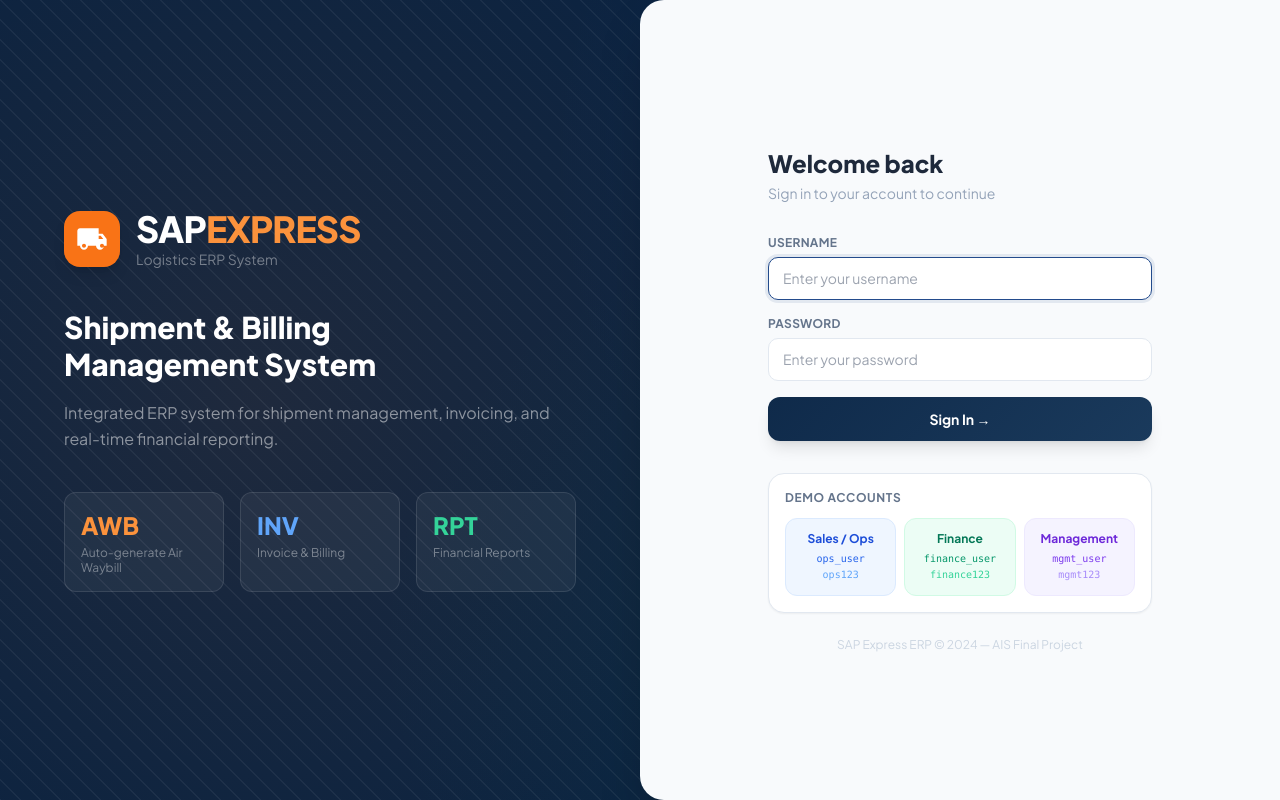
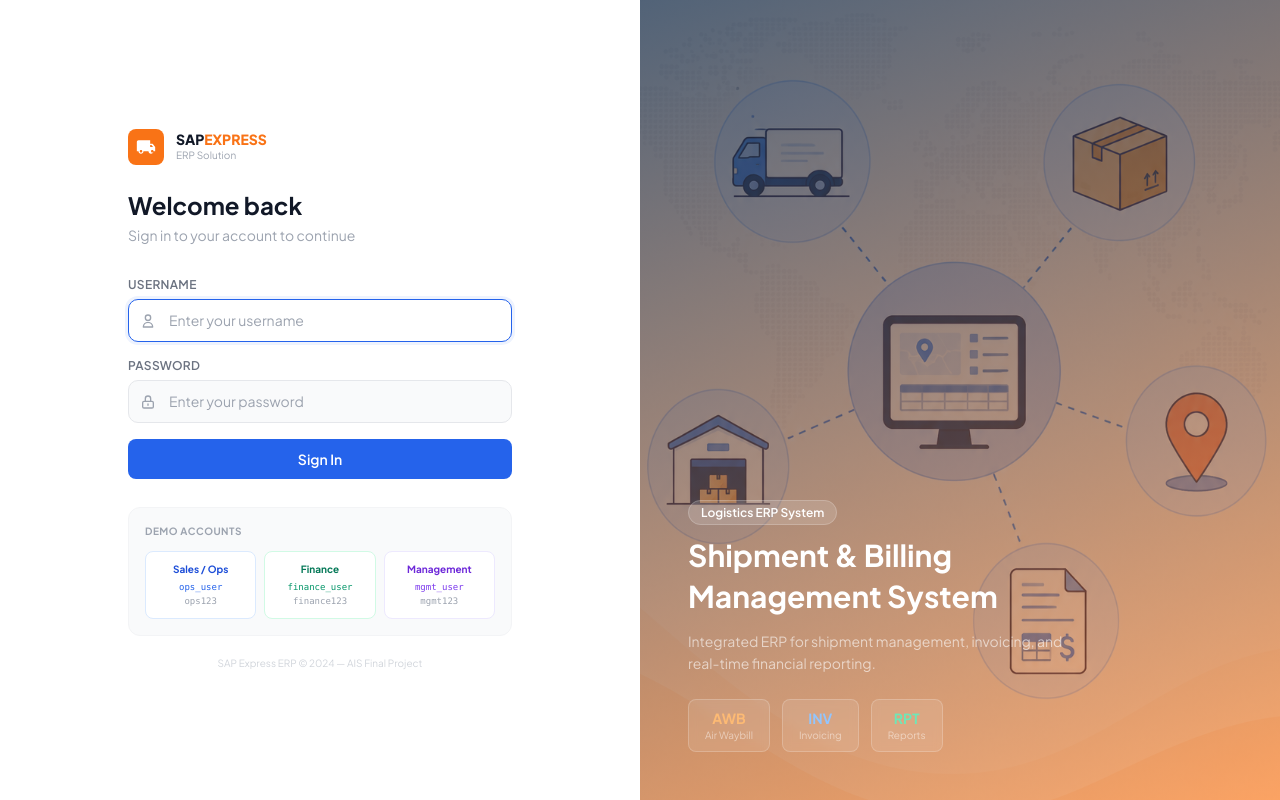
Before and after one commit to guzelaz23/LogisticsERPSystem, a Django app: page /accounts/login/ in a window 1280 px wide. Run offline with Django 5.2, Linux system fonts and the light colour scheme; some libraries are stand-ins or nearby versions.

Commit message:
update all files

```diff
--- a/reports/templates/reports/revenue_report.html
+++ b/reports/templates/reports/revenue_report.html
@@ -34,7 +34,10 @@
 <div class="mb-5 flex items-center justify-between no-print">
     <div>
         <h1 class="text-xl font-extrabold text-slate-800">Revenue Report</h1>
-        <p class="text-sm text-slate-500 mt-0.5">Revenue analysis and financial performance</p>
+        <p class="text-sm text-slate-500 mt-0.5">Revenue from shipments — excl. expenses.
+            <a href="{% url 'income_statement' %}{% if start_date %}?start_date={{ start_date }}{% if end_date %}&end_date={{ end_date }}{% endif %}{% elif end_date %}?end_date={{ end_date }}{% endif %}"
+               class="text-blue-600 hover:underline font-medium">View Income Statement (revenue − expense) →</a>
+        </p>
     </div>
     <div class="flex gap-2">
         <a href="?{% if start_date %}start_date={{ start_date }}&{% endif %}{% if end_date %}end_date={{ end_date }}&{% endif %}export=csv"
--- a/reports/urls.py
+++ b/reports/urls.py
@@ -8,6 +8,7 @@ urlpatterns = [
     path('income-statement/', views.income_statement, name='income_statement'),
     path('balance-sheet/',    views.balance_sheet,    name='balance_sheet'),
     path('journal-entries/',  views.journal_entries,  name='journal_entries'),
+    path('journal-entries/<int:pk>/delete/', views.delete_journal_entry, name='delete_journal_entry'),
     path('ar-aging/',         views.ar_aging,          name='ar_aging'),
     path('cash-flow/',        views.cash_flow_statement, name='cash_flow_statement'),
 ]
--- a/shipments/forms.py
+++ b/shipments/forms.py
@@ -14,12 +14,12 @@ class ShipmentForm(forms.ModelForm):
             'sender_name': forms.TextInput(attrs={'class': 'w-full px-4 py-2 border rounded-lg focus:ring-2 focus:ring-orange-500 focus:border-orange-500', 'x-model': 'senderName'}),
             'sender_phone': forms.TextInput(attrs={'class': 'w-full px-4 py-2 border rounded-lg focus:ring-2 focus:ring-orange-500 focus:border-orange-500', 'x-model': 'senderPhone'}),
             'sender_address': forms.Textarea(attrs={'class': 'w-full px-4 py-2 border rounded-lg focus:ring-2 focus:ring-orange-500 focus:border-orange-500', 'rows': 3, 'x-model': 'senderAddress'}),
-            'origin_city': forms.Select(attrs={'class': 'w-full px-4 py-2 border rounded-lg focus:ring-2 focus:ring-orange-500 focus:border-orange-500', 'x-model': 'originCity'}),
+            'origin_city': forms.TextInput(attrs={'class': 'w-full px-4 py-2 border rounded-lg focus:ring-2 focus:ring-orange-500 focus:border-orange-500', 'x-model': 'originCity', 'placeholder': 'e.g. Jakarta'}),
 
             'recipient_name': forms.TextInput(attrs={'class': 'w-full px-4 py-2 border rounded-lg focus:ring-2 focus:ring-orange-500 focus:border-orange-500'}),
             'recipient_phone': forms.TextInput(attrs={'class': 'w-full px-4 py-2 border rounded-lg focus:ring-2 focus:ring-orange-500 focus:border-orange-500'}),
             'recipient_address': forms.Textarea(attrs={'class': 'w-full px-4 py-2 border rounded-lg focus:ring-2 focus:ring-orange-500 focus:border-orange-500', 'rows': 3}),
-            'destination_city': forms.Select(attrs={'class': 'w-full px-4 py-2 border rounded-lg focus:ring-2 focus:ring-orange-500 focus:border-orange-500'}),
+            'destination_city': forms.TextInput(attrs={'class': 'w-full px-4 py-2 border rounded-lg focus:ring-2 focus:ring-orange-500 focus:border-orange-500', 'placeholder': 'e.g. Surabaya'}),
 
             'service_type': forms.Select(attrs={'class': 'w-full px-4 py-2 border rounded-lg focus:ring-2 focus:ring-orange-500 focus:border-orange-500', 'x-model': 'serviceType'}),
             'weight_kg': forms.NumberInput(attrs={'class': 'w-full px-4 py-2 border rounded-lg focus:ring-2 focus:ring-orange-500 focus:border-orange-500', 'x-model': 'weight', 'step': '0.1'}),
--- a/shipments/models.py
+++ b/shipments/models.py
@@ -22,11 +22,11 @@ class Shipment(models.Model):
     sender_name         = models.CharField(max_length=200)
     sender_phone        = models.CharField(max_length=20)
     sender_address      = models.TextField()
-    origin_city         = models.CharField(max_length=100, choices=ORIGIN_CHOICES)
+    origin_city         = models.CharField(max_length=100)
     recipient_name      = models.CharField(max_length=200)
     recipient_phone     = models.CharField(max_length=20)
     recipient_address   = models.TextField()
-    destination_city    = models.CharField(max_length=100, choices=ORIGIN_CHOICES)
+    destination_city    = models.CharField(max_length=100)
     service_type        = models.CharField(max_length=10, choices=SERVICE_CHOICES, default='REG')
     weight_kg           = models.DecimalField(max_digits=8, decimal_places=2)
     length_cm           = models.DecimalField(max_digits=6, decimal_places=1, default=0)
--- a/templates/registration/login.html
+++ b/templates/registration/login.html
@@ -1,129 +1,154 @@
+{% load static %}
 <!DOCTYPE html>
 <html lang="en">
 <head>
     <meta charset="UTF-8">
     <meta name="viewport" content="width=device-width, initial-scale=1.0">
     <title>Login — SAP Express ERP</title>
-    <link href="https://fonts.googleapis.com/css2?family=Plus+Jakarta+Sans:wght@300;400;500;600;700;800&family=JetBrains+Mono:wght@400;500&display=swap" rel="stylesheet">
+    <link href="https://fonts.googleapis.com/css2?family=Plus+Jakarta+Sans:wght@300;400;500;600;700;800&display=swap" rel="stylesheet">
     <script src="https://cdn.tailwindcss.com"></script>
     <style>
         body { font-family: 'Plus Jakarta Sans', sans-serif; }
-        .bg-pattern {
-            background-color: #0c2340;
-            background-image: radial-gradient(circle at 20% 50%, rgba(249,115,22,0.08) 0%, transparent 50%),
-                              radial-gradient(circle at 80% 20%, rgba(59,130,246,0.06) 0%, transparent 40%),
-                              radial-gradient(circle at 60% 80%, rgba(16,185,129,0.04) 0%, transparent 40%);
+        .form-input {
+            width: 100%; padding: 10px 14px 10px 40px;
+            border: 1.5px solid #E5E7EB; border-radius: 10px;
+            font-size: 14px; font-family: 'Plus Jakarta Sans', sans-serif;
+            color: #111827; background: #F9FAFB;
+            transition: border-color .15s, box-shadow .15s, background .15s; outline: none;
         }
-        .form-input {
-            width:100%; padding:10px 14px; border:1.5px solid #e2e8f0;
-            border-radius:10px; font-size:14px; font-family:'Plus Jakarta Sans',sans-serif;
-            color:#0f172a; background:#fff; transition:border-color .15s,box-shadow .15s; outline:none;
+        .form-input:focus {
+            border-color: #2563EB; box-shadow: 0 0 0 3px rgba(37,99,235,0.08);
+            background: #fff;
         }
-        .form-input:focus { border-color:#234b8c; box-shadow:0 0 0 3px rgba(35,75,140,0.1); }
+        .input-wrap { position: relative; }
+        .input-wrap svg { position: absolute; left: 12px; top: 50%; transform: translateY(-50%); width: 16px; height: 16px; color: #9CA3AF; pointer-events: none; }
     </style>
 </head>
-<body class="bg-pattern min-h-screen flex">
-    <!-- Left: Branding Panel -->
-    <div class="hidden lg:flex flex-col justify-center px-16 w-1/2 relative overflow-hidden">
-        <div class="absolute inset-0 opacity-5" style="background-image:repeating-linear-gradient(45deg,#fff 0,#fff 1px,transparent 0,transparent 50%);background-size:20px 20px;"></div>
-        <div class="relative z-10">
-            <div class="flex items-center gap-4 mb-10">
-                <div class="w-14 h-14 rounded-2xl bg-orange-500 flex items-center justify-center shadow-lg">
-                    <svg class="w-8 h-8 text-white" fill="currentColor" viewBox="0 0 24 24"><path d="M20 8h-3V4H3c-1.1 0-2 .9-2 2v11h2c0 1.66 1.34 3 3 3s3-1.34 3-3h6c0 1.66 1.34 3 3 3s3-1.34 3-3h2v-5l-3-4zm-1.5 1.5l1.96 2.5H17V9.5h1.5zM6 18.5c-.83 0-1.5-.67-1.5-1.5s.67-1.5 1.5-1.5 1.5.67 1.5 1.5-.67 1.5-1.5 1.5zm13.5 0c-.83 0-1.5-.67-1.5-1.5s.67-1.5 1.5-1.5 1.5.67 1.5 1.5-.67 1.5-1.5 1.5z"/></svg>
+<body class="min-h-screen flex bg-gray-50">
+
+    <!-- Left: Login Form -->
+    <div class="flex-1 flex flex-col items-center justify-center px-8 py-12 bg-white min-h-screen">
+        <div class="w-full max-w-sm">
+
+            <!-- Logo -->
+            <div class="mb-8">
+                <div class="flex items-center gap-3 mb-6">
+                    <div class="w-9 h-9 rounded-lg bg-orange-500 flex items-center justify-center flex-shrink-0">
+                        <svg class="w-5 h-5 text-white" fill="currentColor" viewBox="0 0 24 24"><path d="M20 8h-3V4H3c-1.1 0-2 .9-2 2v11h2c0 1.66 1.34 3 3 3s3-1.34 3-3h6c0 1.66 1.34 3 3 3s3-1.34 3-3h2v-5l-3-4zm-1.5 1.5l1.96 2.5H17V9.5h1.5zM6 18.5c-.83 0-1.5-.67-1.5-1.5s.67-1.5 1.5-1.5 1.5.67 1.5 1.5-.67 1.5-1.5 1.5zm13.5 0c-.83 0-1.5-.67-1.5-1.5s.67-1.5 1.5-1.5 1.5.67 1.5 1.5-.67 1.5-1.5 1.5z"/></svg>
+                    </div>
+                    <div>
+                        <div class="font-extrabold text-gray-900 text-sm leading-none">SAP<span class="text-orange-500">EXPRESS</span></div>
+                        <div class="text-[10px] text-gray-400 mt-0.5">ERP Solution</div>
+                    </div>
                 </div>
+                <h2 class="text-2xl font-bold text-gray-900">Welcome back</h2>
+                <p class="text-gray-400 text-sm mt-1">Sign in to your account to continue</p>
+            </div>
+
+            <!-- Error messages -->
+            {% if messages %}{% for message in messages %}
+            <div class="mb-4 p-3 rounded-lg text-sm {% if message.tags == 'error' %}bg-red-50 text-red-700 border border-red-200{% else %}bg-emerald-50 text-emerald-700 border border-emerald-200{% endif %}">{{ message }}</div>
+            {% endfor %}{% endif %}
+
+            {% if form.errors %}
+            <div class="mb-4 p-3 bg-red-50 border border-red-200 rounded-lg text-sm text-red-600 flex items-center gap-2">
+                <svg class="w-4 h-4 flex-shrink-0" fill="none" stroke="currentColor" viewBox="0 0 24 24"><path stroke-linecap="round" stroke-linejoin="round" stroke-width="2" d="M12 8v4m0 4h.01M21 12a9 9 0 11-18 0 9 9 0 0118 0z"></path></svg>
+                Incorrect username or password. Please try again.
+            </div>
+            {% endif %}
+
+            <!-- Form -->
+            <form method="post" class="space-y-4">
+                {% csrf_token %}
+                <input type="hidden" name="next" value="{{ next }}">
+
                 <div>
-                    <h1 class="text-4xl font-black text-white tracking-tight">SAP<span class="text-orange-400">EXPRESS</span></h1>
-                    <p class="text-white/40 text-sm">Logistics ERP System</p>
+                    <label class="block text-xs font-semibold text-gray-500 mb-1.5 uppercase tracking-wide">Username</label>
+                    <div class="input-wrap">
+                        <svg fill="none" stroke="currentColor" viewBox="0 0 24 24"><path stroke-linecap="round" stroke-linejoin="round" stroke-width="2" d="M16 7a4 4 0 11-8 0 4 4 0 018 0zM12 14a7 7 0 00-7 7h14a7 7 0 00-7-7z"/></svg>
+                        <input type="text" name="username" autofocus required class="form-input" placeholder="Enter your username">
+                    </div>
+                </div>
+
+                <div>
+                    <label class="block text-xs font-semibold text-gray-500 mb-1.5 uppercase tracking-wide">Password</label>
+                    <div class="input-wrap">
+                        <svg fill="none" stroke="currentColor" viewBox="0 0 24 24"><path stroke-linecap="round" stroke-linejoin="round" stroke-width="2" d="M12 15v2m-6 4h12a2 2 0 002-2v-6a2 2 0 00-2-2H6a2 2 0 00-2 2v6a2 2 0 002 2zm10-10V7a4 4 0 00-8 0v4h8z"/></svg>
+                        <input type="password" name="password" required class="form-input" placeholder="Enter your password">
+                    </div>
+                </div>
+
+                <button type="submit" class="w-full py-2.5 rounded-lg font-semibold text-sm text-white bg-blue-600 hover:bg-blue-700 transition-colors mt-1 cursor-pointer">
+                    Sign In
+                </button>
+            </form>
+
+            <!-- Demo Accounts -->
+            <div class="mt-7 border border-gray-100 rounded-xl p-4 bg-gray-50">
+                <p class="text-[10px] font-bold text-gray-400 uppercase tracking-wider mb-3">Demo Accounts</p>
+                <div class="grid grid-cols-3 gap-2 text-center">
+                    <div class="bg-white rounded-lg p-2.5 border border-blue-100">
+                        <p class="font-bold text-blue-700 text-[10px] mb-1">Sales / Ops</p>
+                        <p class="font-mono text-blue-600 text-[9px]">ops_user</p>
+                        <p class="font-mono text-gray-400 text-[9px]">ops123</p>
+                    </div>
+                    <div class="bg-white rounded-lg p-2.5 border border-emerald-100">
+                        <p class="font-bold text-emerald-700 text-[10px] mb-1">Finance</p>
+                        <p class="font-mono text-emerald-600 text-[9px]">finance_user</p>
+                        <p class="font-mono text-gray-400 text-[9px]">finance123</p>
+                    </div>
+                    <div class="bg-white rounded-lg p-2.5 border border-violet-100">
+                        <p class="font-bold text-violet-700 text-[10px] mb-1">Management</p>
+                        <p class="font-mono text-violet-600 text-[9px]">mgmt_user</p>
+                        <p class="font-mono text-gray-400 text-[9px]">mgmt123</p>
+                    </div>
                 </div>
             </div>
-            <h2 class="text-3xl font-extrabold text-white leading-tight mb-4">Shipment & Billing<br>Management System</h2>
-            <p class="text-white/50 text-base mb-10 leading-relaxed">Integrated ERP system for shipment management, invoicing, and real-time financial reporting.</p>
 
-            <div class="grid grid-cols-3 gap-4">
-                <div class="bg-white/5 rounded-xl p-4 border border-white/10">
-                    <p class="text-orange-400 text-2xl font-black">AWB</p>
-                    <p class="text-white/40 text-xs mt-1 leading-tight">Auto-generate Air Waybill</p>
+            <p class="text-center text-[10px] text-gray-300 mt-5">SAP Express ERP © 2024 — AIS Final Project</p>
+        </div>
+    </div>
+
+    <!-- Right: Image Panel -->
+    <div class="hidden lg:flex w-1/2 relative overflow-hidden">
+        <!-- Photo — ganti src dengan foto kamu -->
+        <img src="{% static 'images/login-panel.jpg.png' %}"
+             alt="SAP Express"
+             class="absolute inset-0 w-full h-full object-cover"
+             onerror="this.style.display='none'">
+
+        <!-- Overlay gradient -->
+        <div class="absolute inset-0" style="background: linear-gradient(160deg, rgba(15,42,74,0.72) 0%, rgba(249,115,22,0.55) 100%);"></div>
+
+        <!-- Content on top of image -->
+        <div class="relative z-10 flex flex-col justify-end p-12 text-white">
+            <div class="mb-3">
+                <span class="text-xs font-semibold bg-white/15 backdrop-blur-sm px-3 py-1 rounded-full border border-white/20">
+                    Logistics ERP System
+                </span>
+            </div>
+            <h2 class="text-3xl font-bold leading-snug mb-3">
+                Shipment &amp; Billing<br>Management System
+            </h2>
+            <p class="text-white/60 text-sm leading-relaxed max-w-sm">
+                Integrated ERP for shipment management, invoicing, and real-time financial reporting.
+            </p>
+            <div class="flex gap-3 mt-6">
+                <div class="bg-white/10 backdrop-blur-sm border border-white/20 rounded-lg px-4 py-2 text-center">
+                    <p class="text-orange-300 font-bold text-sm">AWB</p>
+                    <p class="text-white/50 text-[10px]">Air Waybill</p>
                 </div>
-                <div class="bg-white/5 rounded-xl p-4 border border-white/10">
-                    <p class="text-blue-400 text-2xl font-black">INV</p>
-                    <p class="text-white/40 text-xs mt-1 leading-tight">Invoice & Billing</p>
+                <div class="bg-white/10 backdrop-blur-sm border border-white/20 rounded-lg px-4 py-2 text-center">
+                    <p class="text-blue-300 font-bold text-sm">INV</p>
+                    <p class="text-white/50 text-[10px]">Invoicing</p>
                 </div>
-                <div class="bg-white/5 rounded-xl p-4 border border-white/10">
-                    <p class="text-emerald-400 text-2xl font-black">RPT</p>
-                    <p class="text-white/40 text-xs mt-1 leading-tight">Financial Reports</p>
+                <div class="bg-white/10 backdrop-blur-sm border border-white/20 rounded-lg px-4 py-2 text-center">
+                    <p class="text-emerald-300 font-bold text-sm">RPT</p>
+                    <p class="text-white/50 text-[10px]">Reports</p>
                 </div>
             </div>
         </div>
     </div>
 
-    <!-- Right: Login Form -->
-    <div class="flex-1 flex flex-col items-center justify-center px-6 py-12 bg-slate-50 lg:rounded-l-3xl lg:shadow-2xl relative">
-        <div class="w-full max-w-sm">
-            <!-- Mobile logo -->
-            <div class="lg:hidden text-center mb-8">
-                <div class="inline-flex items-center justify-center w-14 h-14 bg-orange-500 rounded-2xl mb-3 shadow-lg">
-                    <svg class="w-8 h-8 text-white" fill="currentColor" viewBox="0 0 24 24"><path d="M20 8h-3V4H3c-1.1 0-2 .9-2 2v11h2c0 1.66 1.34 3 3 3s3-1.34 3-3h6c0 1.66 1.34 3 3 3s3-1.34 3-3h2v-5l-3-4zm-1.5 1.5l1.96 2.5H17V9.5h1.5z"/></svg>
-                </div>
-                <h1 class="text-2xl font-black text-slate-800">SAP<span class="text-orange-500">EXPRESS</span></h1>
-                <p class="text-slate-400 text-sm">Logistics ERP System</p>
-            </div>
-
-            <div class="mb-8">
-                <h2 class="text-2xl font-extrabold text-slate-800">Welcome back</h2>
-                <p class="text-slate-400 text-sm mt-1">Sign in to your account to continue</p>
-            </div>
-
-            {% if messages %}{% for message in messages %}
-            <div class="mb-4 p-3 rounded-xl text-sm {% if message.tags == 'error' %}bg-red-50 text-red-700 border border-red-200{% else %}bg-emerald-50 text-emerald-700 border border-emerald-200{% endif %}">{{ message }}</div>
-            {% endfor %}{% endif %}
-
-            {% if form.errors %}
-            <div class="mb-4 p-3 bg-red-50 border border-red-200 rounded-xl text-sm text-red-700 flex items-center gap-2">
-                <svg class="w-4 h-4 flex-shrink-0" fill="none" stroke="currentColor" viewBox="0 0 24 24"><path stroke-linecap="round" stroke-linejoin="round" stroke-width="2" d="M12 8v4m0 4h.01M21 12a9 9 0 11-18 0 9 9 0 0118 0z"></path></svg>
-                Incorrect username or password. Please try again.
-            </div>
-            {% endif %}
-
-            <form method="post" class="space-y-4">
-                {% csrf_token %}
-                <input type="hidden" name="next" value="{{ next }}">
-                <div>
-                    <label class="block text-xs font-bold text-slate-500 mb-1.5 uppercase tracking-wide">Username</label>
-                    <input type="text" name="username" autofocus required class="form-input" placeholder="Enter your username">
-                </div>
-                <div>
-                    <label class="block text-xs font-bold text-slate-500 mb-1.5 uppercase tracking-wide">Password</label>
-                    <input type="password" name="password" required class="form-input" placeholder="Enter your password">
-                </div>
-                <button type="submit" class="w-full py-3 rounded-xl font-bold text-sm text-white transition-all shadow-lg mt-2" style="background:linear-gradient(135deg,#0f2a4a,#1a3a5c)">
-                    Sign In →
-                </button>
-            </form>
-
-            <!-- Demo Accounts -->
-            <div class="mt-8 bg-white rounded-2xl border border-slate-200 p-4 shadow-sm">
-                <p class="text-xs font-bold text-slate-500 uppercase tracking-wider mb-3">Demo Accounts</p>
-                <div class="grid grid-cols-3 gap-2 text-center text-xs">
-                    <div class="bg-blue-50 rounded-xl p-3 border border-blue-100">
-                        <p class="font-bold text-blue-700 mb-1">Sales / Ops</p>
-                        <p class="font-mono text-blue-600 text-[10px]">ops_user</p>
-                        <p class="font-mono text-blue-400 text-[10px]">ops123</p>
-                    </div>
-                    <div class="bg-emerald-50 rounded-xl p-3 border border-emerald-100">
-                        <p class="font-bold text-emerald-700 mb-1">Finance</p>
-                        <p class="font-mono text-emerald-600 text-[10px]">finance_user</p>
-                        <p class="font-mono text-emerald-400 text-[10px]">finance123</p>
-                    </div>
-                    <div class="bg-violet-50 rounded-xl p-3 border border-violet-100">
-                        <p class="font-bold text-violet-700 mb-1">Management</p>
-                        <p class="font-mono text-violet-600 text-[10px]">mgmt_user</p>
-                        <p class="font-mono text-violet-400 text-[10px]">mgmt123</p>
-                    </div>
-                </div>
-            </div>
-
-            <p class="text-center text-xs text-slate-300 mt-6">SAP Express ERP © 2024 — AIS Final Project</p>
-        </div>
-    </div>
 </body>
 </html>
```
Also changed, not shown: ais_finalproject/templates/ais_finalproject/base.html (+53 -50 lines), ais_finalproject/templates/ais_finalproject/dashboard.html (+7 -7 lines), billing/templates/billing/invoice_list.html (+15 -6 lines), customers/templates/customers/list.html (+15 -6 lines), general_ledger/models.py (+13 -9 lines), reports/templates/reports/journal_entries.html (+14 -0 lines), reports/views.py (+20 -1 lines), shipments/templates/shipments/list.html (+15 -6 lines), .claude/settings.local.json, login-panel.jpg.png (added), shipments/migrations/0002_alter_shipment_destination_city_and_more.py (added), static/images/login-panel.jpg.png (added), 3 other files.
